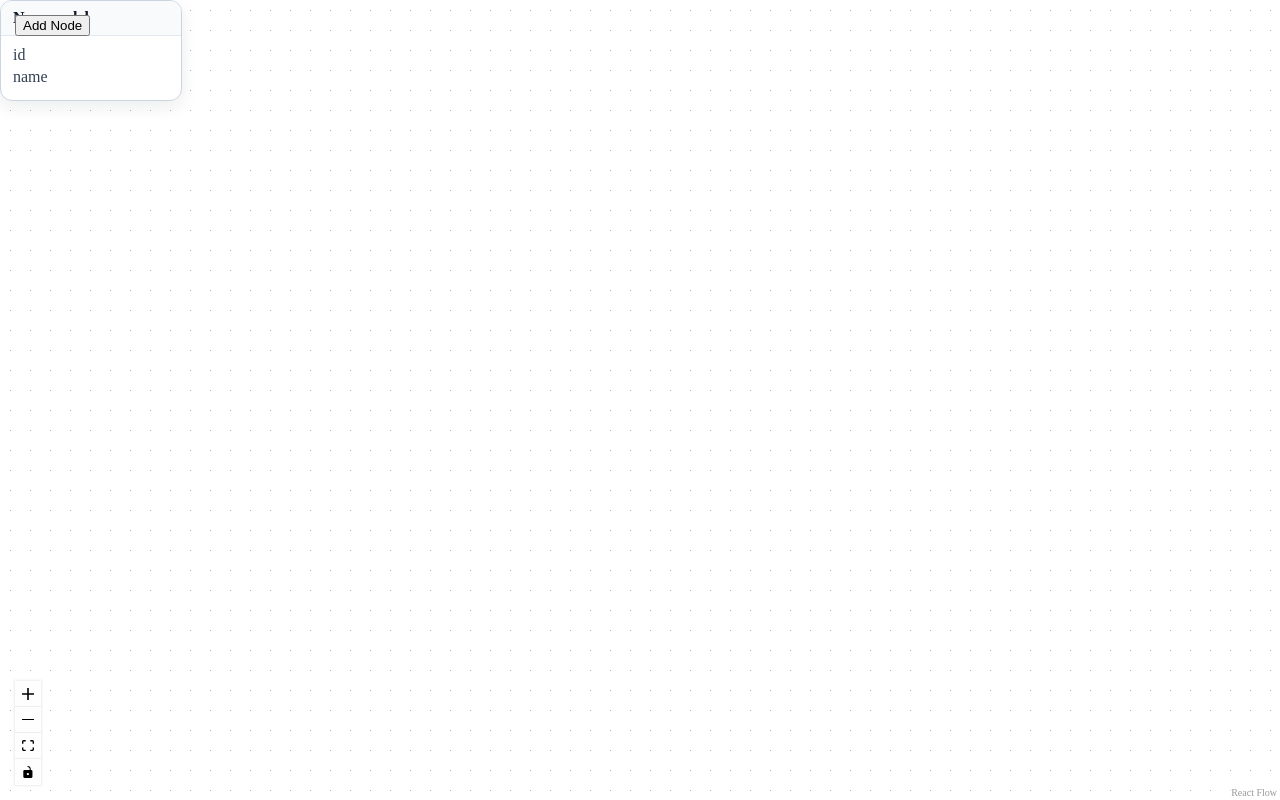
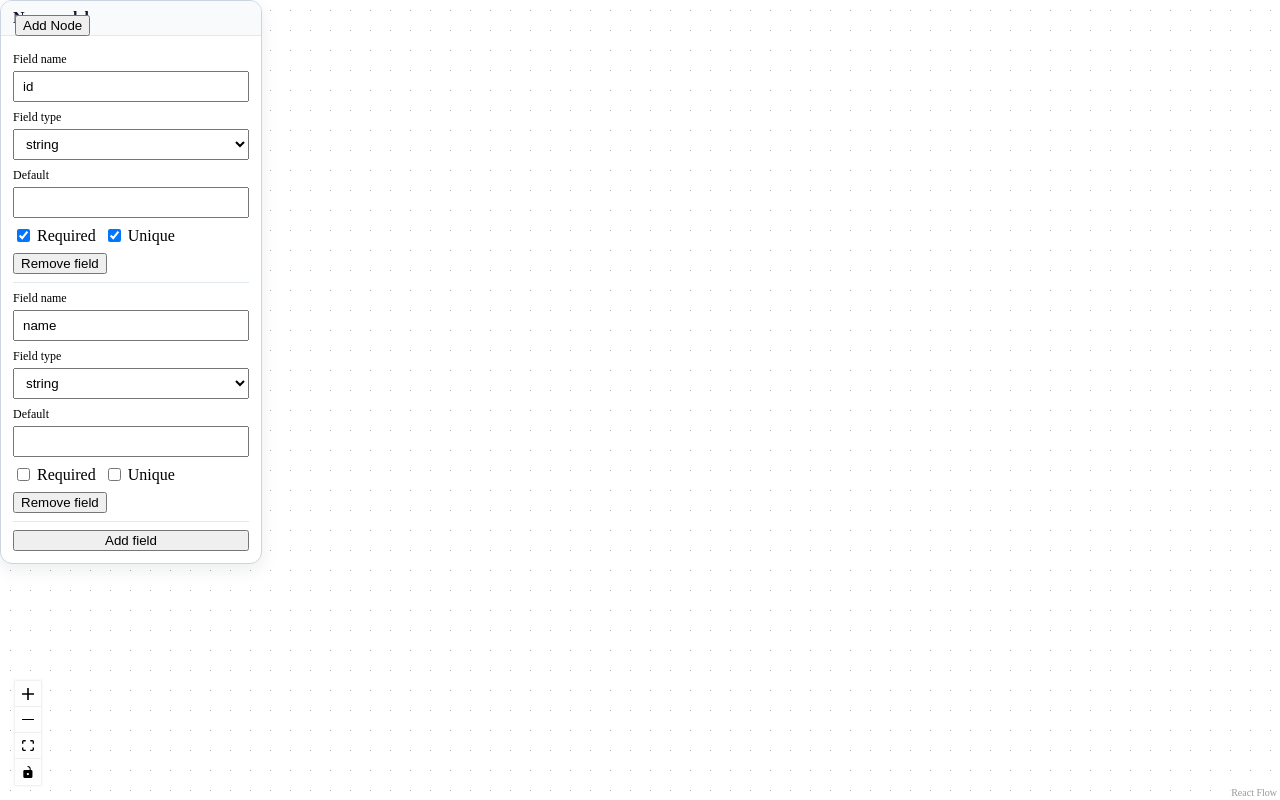
Before and after one commit to brume-app/brume, a React (Vite) app in the folder apps/builder/: page / in a window 1280 px wide. Both pictures are taken after a click on the button "Add Node". Built offline with nearby package versions, Linux system fonts and the light colour scheme.

Commit message:
feat(canvas): add editable model field editor

```diff
--- a/apps/builder/src/features/canvas/Canvas.tsx
+++ b/apps/builder/src/features/canvas/Canvas.tsx
@@ -35,7 +35,24 @@ export function Canvas() {
         },
         data: {
           label: 'New model',
-          fields: ['id', 'name'],
+          fields: [
+            {
+              id: crypto.randomUUID(),
+              name: 'id',
+              type: 'string',
+              required: true,
+              unique: true,
+              defaultValue: '',
+            },
+            {
+              id: crypto.randomUUID(),
+              name: 'name',
+              type: 'string',
+              required: false,
+              unique: false,
+              defaultValue: '',
+            },
+          ],
         },
       };
 
--- a/apps/builder/src/features/model-block/ModelBlock.tsx
+++ b/apps/builder/src/features/model-block/ModelBlock.tsx
@@ -1,4 +1,32 @@
+import { useState } from 'react';
 import type { Node, NodeProps } from '@xyflow/react';
+
+export const FIELD_TYPES = [
+  'string',
+  'number',
+  'boolean',
+  'date',
+  'json',
+  'enum',
+] as const;
+
+export type FieldType = (typeof FIELD_TYPES)[number];
+
+/**
+ * A single field defined inside a model.
+ *
+ * @remarks
+ * The field shape matches the canvas editor contract until the shared exchange
+ * format is finalized by the generator work.
+ */
+export type ModelField = {
+  id: string;
+  name: string;
+  type: FieldType;
+  required: boolean;
+  unique: boolean;
+  defaultValue: string;
+};
 
 /**
  * Data carried by a model node in the canvas.
@@ -9,7 +37,7 @@ import type { Node, NodeProps } from '@xyflow/react';
  */
 export type ModelNodeData = {
   label: string;
-  fields: string[];
+  fields: ModelField[];
 };
 
 /**
@@ -22,18 +50,49 @@ export type ModelNodeData = {
  */
 export type ModelNode = Node<ModelNodeData, 'model'>;
 
+function createField(): ModelField {
+  return {
+    id: crypto.randomUUID(),
+    name: 'newField',
+    type: 'string',
+    required: false,
+    unique: false,
+    defaultValue: '',
+  };
+}
+
 /**
- * Visual placeholder for a model in the canvas.
+ * Visual editor for a model and its fields.
  *
  * @remarks
- * This is the mockup that aligns the builder UI with the generator contract.
- * The node title is the model name and the field list shows the expected schema.
+ * This is the first editable form for the model block, allowing users to add,
+ * remove and configure the fields that the generator will later consume.
  */
 export function ModelBlock({ data }: NodeProps<ModelNode>) {
+  const [fields, setFields] = useState<ModelField[]>(data.fields);
+
+  function updateField(fieldId: string, changes: Partial<ModelField>) {
+    setFields((currentFields) =>
+      currentFields.map((field) =>
+        field.id === fieldId ? { ...field, ...changes } : field,
+      ),
+    );
+  }
+
+  function addField() {
+    setFields((currentFields) => [...currentFields, createField()]);
+  }
+
+  function removeField(fieldId: string) {
+    setFields((currentFields) =>
+      currentFields.filter((field) => field.id !== fieldId),
+    );
+  }
+
   return (
     <div
       style={{
-        minWidth: '180px',
+        minWidth: '260px',
         border: '1px solid #cbd5e1',
         borderRadius: '12px',
         background: '#ffffff',
@@ -53,24 +112,132 @@ export function ModelBlock({ data }: NodeProps<ModelNode>) {
         {data.label}
       </div>
 
-      <ul
-        style={{
-          margin: 0,
-          padding: '8px 12px 12px',
-          listStyle: 'none',
-          color: '#334155',
-        }}
-      >
-        {data.fields.length === 0 ? (
-          <li style={{ color: '#64748b' }}>No fields yet</li>
+      <div style={{ padding: '8px 12px 12px' }}>
+        {fields.length === 0 ? (
+          <div style={{ color: '#64748b', padding: '8px 0' }}>
+            No fields yet
+          </div>
         ) : (
-          data.fields.map((field) => (
-            <li key={field} style={{ padding: '2px 0' }}>
-              {field}
-            </li>
-          ))
+          <ul style={{ margin: 0, padding: 0, listStyle: 'none' }}>
+            {fields.map((field) => (
+              <li
+                key={field.id}
+                style={{
+                  display: 'grid',
+                  gap: '8px',
+                  padding: '8px 0',
+                  borderBottom: '1px solid #e2e8f0',
+                }}
+              >
+                <label
+                  style={{ display: 'grid', gap: '4px', fontSize: '12px' }}
+                >
+                  <span>Field name</span>
+                  <input
+                    aria-label="Field name"
+                    value={field.name}
+                    onChange={(event) =>
+                      updateField(field.id, { name: event.target.value })
+                    }
+                    style={{ padding: '6px 8px' }}
+                  />
+                </label>
+
+                <label
+                  style={{ display: 'grid', gap: '4px', fontSize: '12px' }}
+                >
+                  <span>Field type</span>
+                  <select
+                    aria-label="Field type"
+                    value={field.type}
+                    onChange={(event) =>
+                      updateField(field.id, {
+                        type: event.target.value as FieldType,
+                      })
+                    }
+                    style={{ padding: '6px 8px' }}
+                  >
+                    {FIELD_TYPES.map((type) => (
+                      <option key={type} value={type}>
+                        {type}
+                      </option>
+                    ))}
+                  </select>
+                </label>
+
+                <label
+                  style={{ display: 'grid', gap: '4px', fontSize: '12px' }}
+                >
+                  <span>Default</span>
+                  <input
+                    aria-label="Field default"
+                    value={field.defaultValue}
+                    onChange={(event) =>
+                      updateField(field.id, {
+                        defaultValue: event.target.value,
+                      })
+                    }
+                    style={{ padding: '6px 8px' }}
+                  />
+                </label>
+
+                <div style={{ display: 'flex', gap: '8px', flexWrap: 'wrap' }}>
+                  <label
+                    style={{
+                      display: 'flex',
+                      alignItems: 'center',
+                      gap: '4px',
+                    }}
+                  >
+                    <input
+                      type="checkbox"
+                      checked={field.required}
+                      onChange={(event) =>
+                        updateField(field.id, {
+                          required: event.target.checked,
+                        })
+                      }
+                    />
+                    Required
+                  </label>
+                  <label
+                    style={{
+                      display: 'flex',
+                      alignItems: 'center',
+                      gap: '4px',
+                    }}
+                  >
+                    <input
+                      type="checkbox"
+                      checked={field.unique}
+                      onChange={(event) =>
+                        updateField(field.id, { unique: event.target.checked })
+                      }
+                    />
+                    Unique
+                  </label>
+                </div>
+
+                <button
+                  type="button"
+                  onClick={() => removeField(field.id)}
+                  style={{ justifySelf: 'start' }}
+                >
+                  Remove field
+                </button>
+              </li>
+            ))}
+          </ul>
         )}
-      </ul>
+
+        <button
+          type="button"
+          onClick={addField}
+          style={{ marginTop: '8px', width: '100%' }}
+        >
+          Add field
+        </button>
+      </div>
     </div>
   );
 }
```
Also changed, not shown: 2 other files (tests, documents, lock files or other folders).
